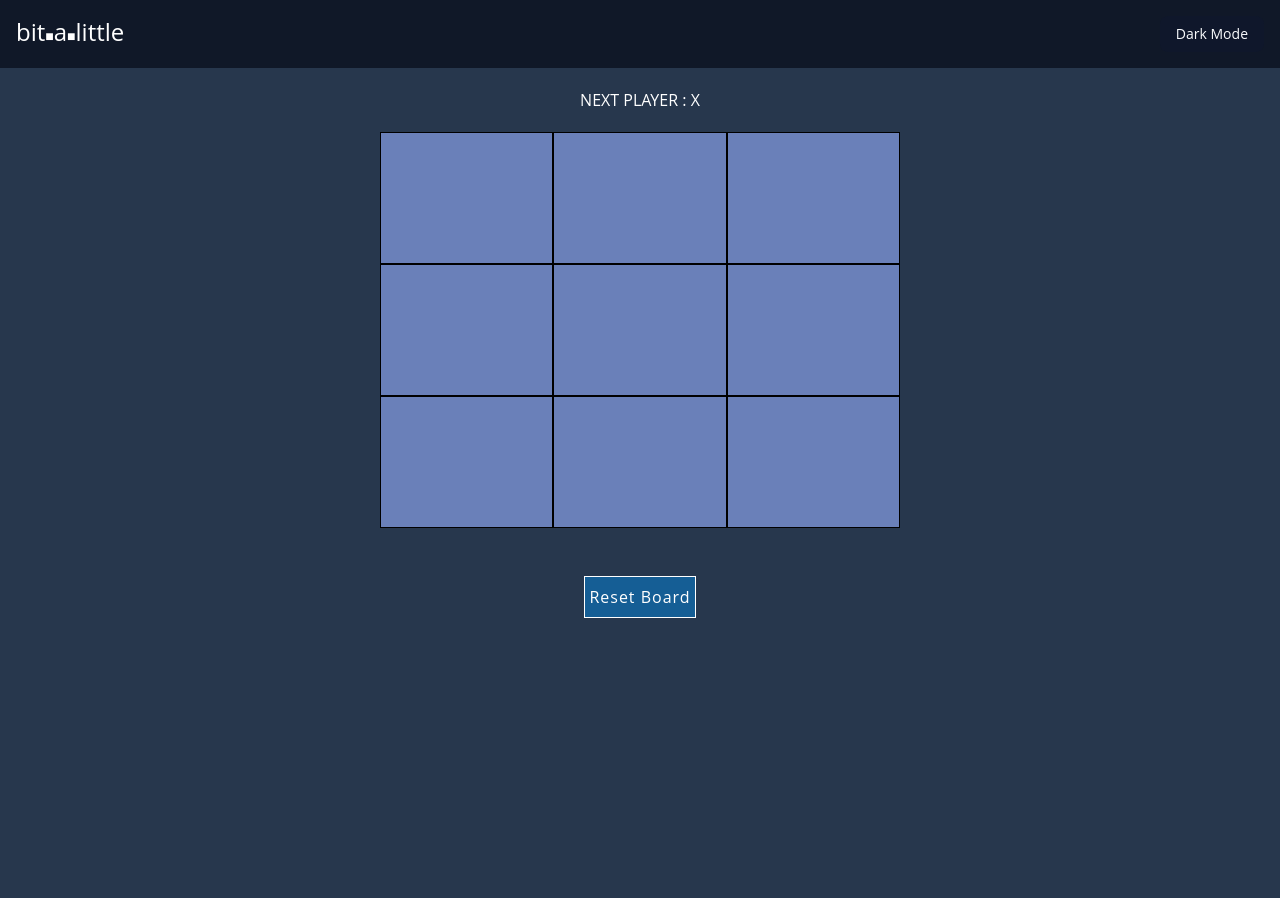
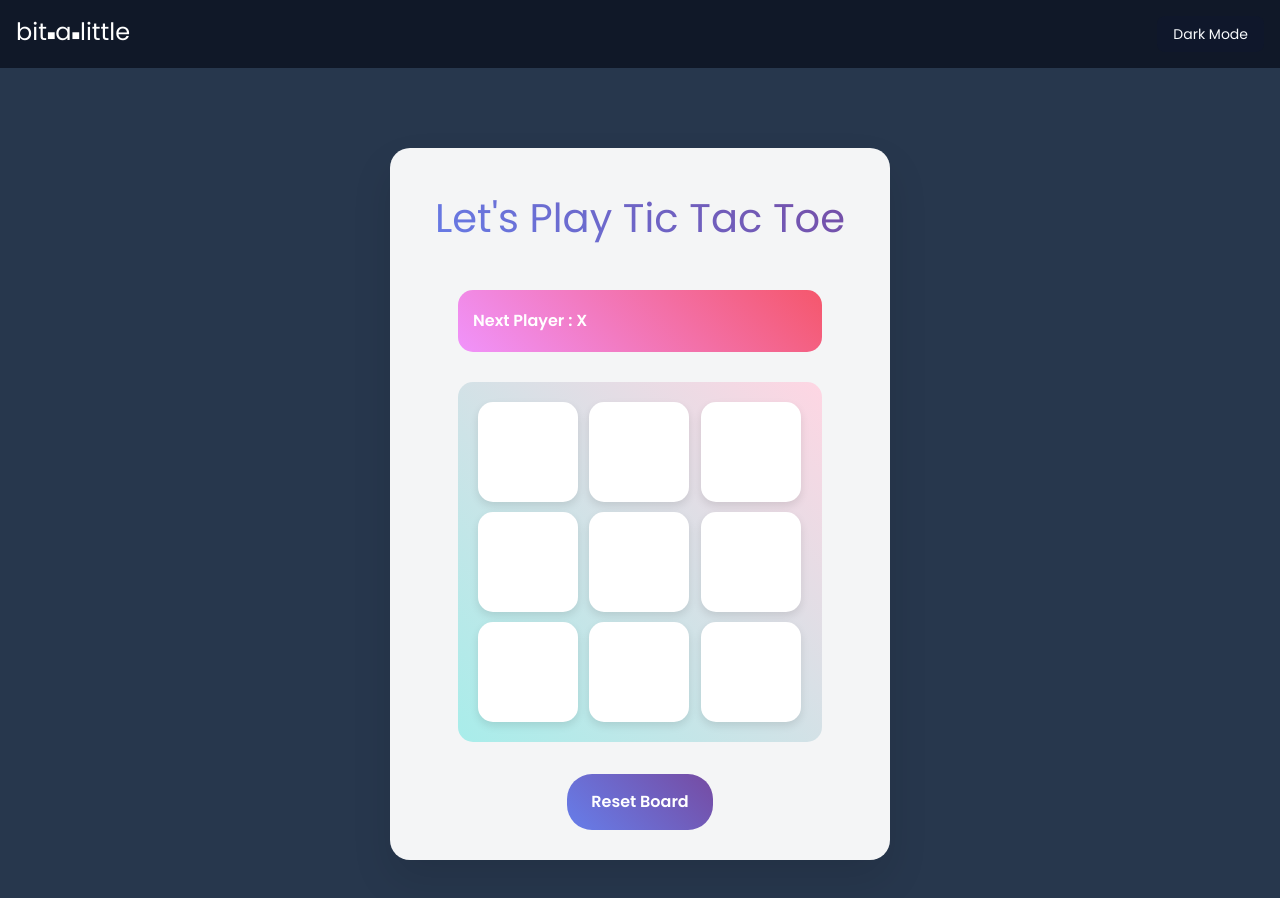
Before and after one commit to prakash-coder13/next-auth, a Next.js app: page /tic-tac-toe in a window 1280 px wide. Shown: the top 898 px of the page. Before the commit the page ends 800 px from the top, so only its background shows below. Built offline with nearby package versions, Linux system fonts and the light colour scheme.

Commit message:
feat: update ui for tictactoe

```diff
--- a/app/globals.css
+++ b/app/globals.css
@@ -1,13 +1,13 @@
-@import url('https://fonts.googleapis.com/css2?family=IBM+Plex+Mono:ital,wght@0,100;0,200;0,300;0,400;0,500;0,600;0,700;1,100;1,200;1,300;1,400;1,500;1,600;1,700&display=swap');
+@import url("https://fonts.googleapis.com/css2?family=Poppins:wght@400;600;700&display=swap");
 @import "tailwindcss";
 @import "tw-animate-css";
 
 @custom-variant dark (&:is(.dark *));
 
 :root {
-  font-family: "Open Sans";
-   background: #27374D;
-   color: #FFF;
+  font-family: "Poppins";
+  background: #27374d;
+  color: #fff;
   line-height: 2;
   --radius: 0.625rem;
   --card: oklch(1 0 0);
@@ -122,7 +122,7 @@
   }
 }
 
-.body{
+.body {
   font-family: "Open Sans";
   background: green;
 }
--- a/app/tic-tac-toe/Board.module.css
+++ b/app/tic-tac-toe/Board.module.css
@@ -1,69 +1,102 @@
+.game-container {
+  margin: 5rem auto;
+  background: rgba(255, 255, 255, 0.95);
+  border-radius: 20px;
+  padding: 30px;
+  box-shadow: 0 20px 40px rgba(0, 0, 0, 0.1);
+  text-align: center;
+  max-width: 500px;
+  width: 100%;
+}
+h1.board-title {
+  color: #4a5568;
+  font-size: 2.5rem;
+  font-weight: 500;
+  margin-bottom: 10px;
+  background: linear-gradient(45deg, #667eea, #764ba2);
+  -webkit-background-clip: text;
+  -webkit-text-fill-color: transparent;
+  background-clip: text;
+}
 .info {
+  max-width: 364px;
+  margin: auto;
+  margin-top: 2rem;
   display: flex;
-  flex-direction: column;
-  justify-content: center;
+  justify-content: space-between;
   align-items: center;
-  min-height: 64px;
-  text-transform: uppercase;
+  margin-bottom: 30px;
+  padding: 15px;
+  background: linear-gradient(45deg, #f093fb 0%, #f5576c 100%);
+  border-radius: 15px;
+  color: white;
+  font-weight: 600;
 }
 .board {
-  align-items: center;
-  justify-content: center;
-  margin-top: 2rem;
+  max-width: 364px;
+  margin: auto;
   display: grid;
-  grid-template-columns: 1fr 1fr 1fr;
-  background-color: aliceblue;
-  min-width: 520px;
-  max-width: 520px;
-  margin: auto;
+  grid-template-columns: repeat(3, 1fr);
+  gap: 10px;
+  margin-bottom: 30px;
+  padding: 20px;
+  background: linear-gradient(45deg, #a8edea 0%, #fed6e3 100%);
+  border-radius: 15px;
 }
-.board :nth-child(odd) {
+/* .board :nth-child(odd) {
   color: #f6c794;
 }
 .board :nth-child(even) {
   color: #fff6b3;
-}
+} */
 
 .cell {
-  min-height: 132px;
-  border-radius: 0px;
+  width: 100px;
+  height: 100px;
+  background: white;
+  border: none;
+  border-radius: 15px;
+  font-size: 2.5rem;
+  font-weight: bold;
+  cursor: pointer;
+  transition: all 0.3s ease;
+  box-shadow: 0 4px 8px rgba(0, 0, 0, 0.1);
   display: flex;
+  align-items: center;
   justify-content: center;
-  align-items: center;
-  font-size: 54px;
-  font-weight: bold;
-  border: 1px solid #000;
-  transform: none;
-  outline: none;
-  background-color: #6a80b9;
-  transition: background-color 0.3s ease;
-  cursor: pointer;
 }
 .cell:hover {
-  background-color: #f0f0f0;
+  transform: translateY(-5px);
+  box-shadow: 0 8px 16px rgba(0, 0, 0, 0.2);
+  background: #f7fafc;
 }
 .cell:disabled:hover {
-  background-color: #6a80b9;
+  background: white;
   cursor: not-allowed;
+  transform: none;
+}
+.cell.cell-X {
+  color: maroon;
+}
+.cell-O {
+  color: darkcyan;
 }
 
 button.reset {
-  display: flex;
-  align-items: center;
-  justify-content: center;
-  margin-top: 1rem;
-  border-radius: 0px;
-  border: 1px solid #fff;
-  padding: 0.25rem;
+  padding: 12px 24px;
+  border: none;
+  border-radius: 25px;
+  font-size: 1rem;
+  font-weight: 600;
   cursor: pointer;
-  background-color: #155e95;
-  letter-spacing: 1px;
+  transition: all 0.3s ease;
+  font-family: "Poppins", sans-serif;
+  background: linear-gradient(45deg, #667eea 0%, #764ba2 100%);
+  color: white;
 }
-
-.winner-msg {
-  margin-left: 0.5rem;
-  color: Green;
-  text-transform: uppercase;
+button.reset:hover {
+  transform: translateY(-2px);
+  box-shadow: 0 8px 16px rgba(0, 0, 0, 0.2);
 }
 
 .button-wrapper {
@@ -71,3 +104,28 @@ button.reset {
   display: flex;
   justify-content: center;
 }
+
+.winner-msg {
+  color: #fff;
+  animation: bounce 0.6s ease;
+}
+
+.draw {
+  color: #d69e2e;
+}
+
+@keyframes bounce {
+  0%,
+  20%,
+  50%,
+  80%,
+  100% {
+    transform: translateY(0);
+  }
+  40% {
+    transform: translateY(-10px);
+  }
+  60% {
+    transform: translateY(-5px);
+  }
+}
--- a/app/tic-tac-toe/Board.tsx
+++ b/app/tic-tac-toe/Board.tsx
@@ -55,15 +55,17 @@ const Board = () => {
 
   return (
     <>
+      <div className={styles["game-container"]}>
+        <h1 className={styles["board-title"]}>Let&apos;s Play Tic Tac Toe</h1>
         {gameOver ? (
           <div className={styles.info}>
             Game Over{" "}
             {winner ? (
               <span className={styles["winner-msg"]}>
-              {winner} WINS!! &#128526;
+                Player {winner} wins!! 🎉
               </span>
             ) : (
-            <div>&#128517; It is a tie!</div>
+              <div> 🤝 It is a tie!</div>
             )}
           </div>
         ) : (
@@ -75,7 +77,11 @@ const Board = () => {
             return (
               <button
                 key={index}
-              className={styles.cell}
+                className={`${styles.cell} ${
+                  boardState[index]
+                    ? styles["cell-".concat(boardState[index])]
+                    : ""
+                }`}
                 value={v}
                 disabled={!!v || gameOver}
                 onClick={() => handleClick(index)}
@@ -90,6 +96,7 @@ const Board = () => {
             Reset Board
           </button>
         </div>
+      </div>
     </>
   );
 };
```
Lines whose indentation alone changed are shown as unchanged.
